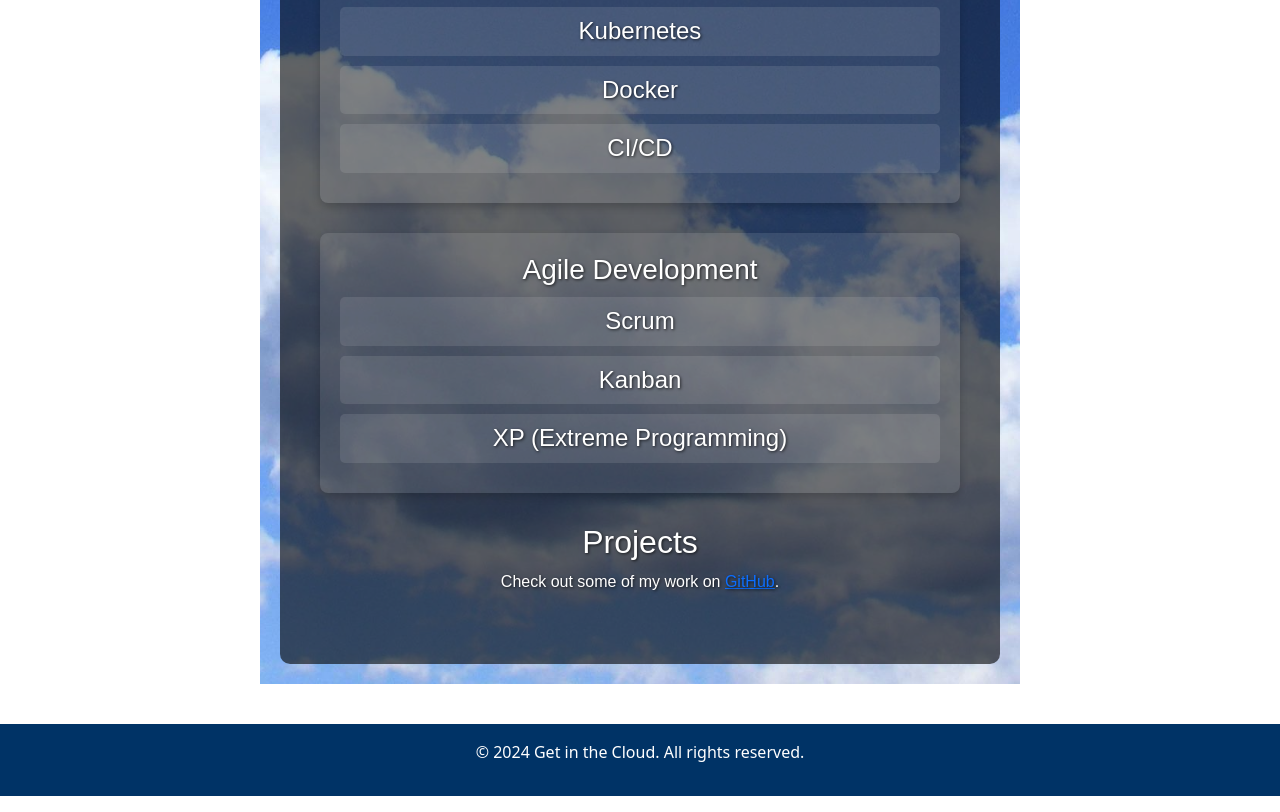
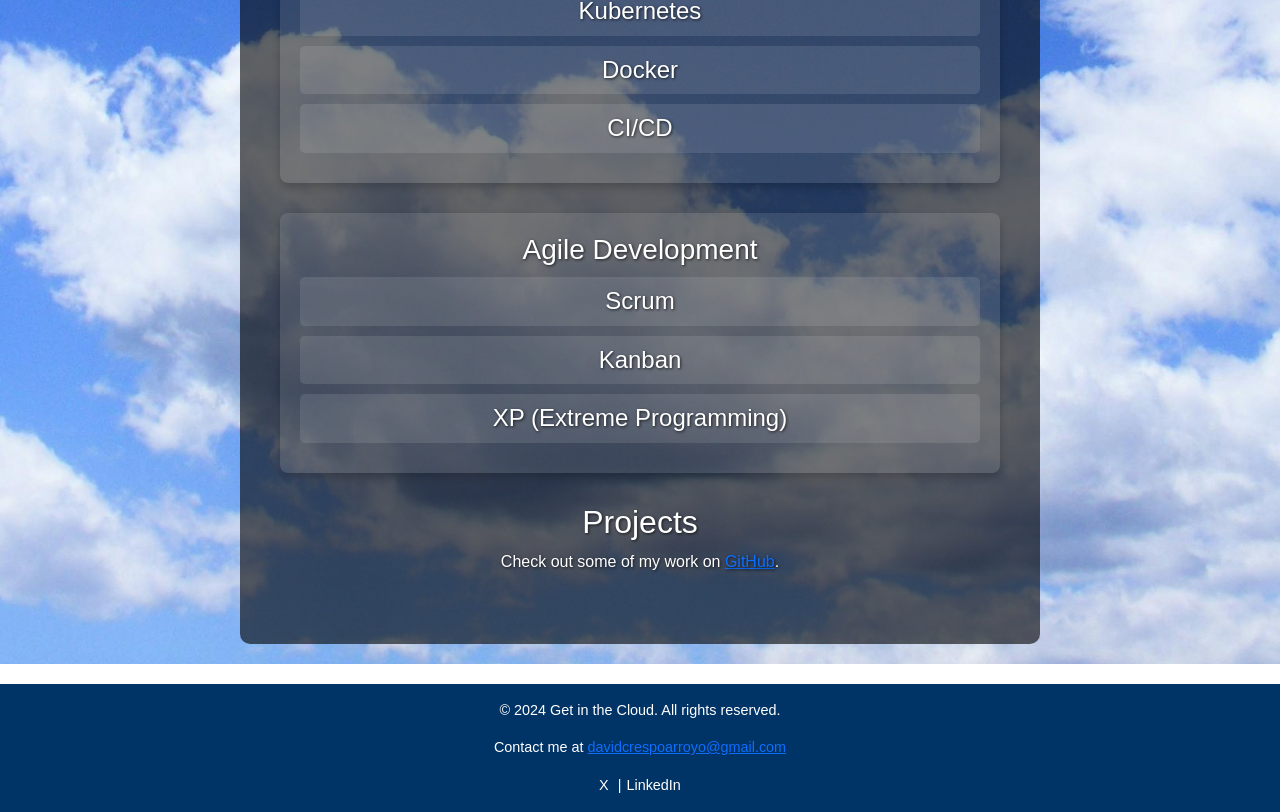
Before and after one commit to iguannago/about-me, a React (Vite) app: page / in a window 1280 px wide. Shown: the part 1290-2102 px from the top of the page. Built offline with nearby package versions, Linux system fonts and the light colour scheme.

Commit message:
update footer with contact details

```diff
--- a/index.html
+++ b/index.html
@@ -15,8 +15,7 @@
       color: #333;
     }
 
-    header,
-    footer {
+    header {
       background-color: #003366;
       color: white;
       text-align: center;
@@ -40,10 +39,6 @@
 
   <div id="root"></div>
 
-  <footer>
-    <p>&copy; 2024 Get in the Cloud. All rights reserved.</p>
-  </footer>
-
   <script type="module" src="/src/main.tsx"></script>
 </body>
 
--- a/src/App.css
+++ b/src/App.css
@@ -1,9 +1,7 @@
 .app-container {
   font-family: Arial, sans-serif;
   text-align: center;
-  max-width: 800px;
   margin: 0 auto;
-  padding: 20px;
 }
 
 .header {
@@ -15,17 +13,3 @@
 .main-content {
   margin: 20px 0;
 }
-
-.footer {
-  background-color: #003366;
-  color: white;
-  margin-top: 20px;
-  padding: 1rem 0;
-  font-size: 0.9em;
-}
-
-.brand-icon {
-  width: 40px;
-  height: 40px;
-  vertical-align: middle;
-}
--- a/src/App.tsx
+++ b/src/App.tsx
@@ -1,11 +1,13 @@
 import React from 'react';
 import MainContent from './components/MainContent';
 import './App.css';
+import Footer from './components/Footer';
 
 const App: React.FC = () => {
   return (
     <div className='app-container'>
       <MainContent />
+      <Footer />
     </div>
   );
 };
--- /dev/null
+++ b/src/components/Footer.css
@@ -0,0 +1,26 @@
+.footer {
+  background-color: #003366;
+  color: white;
+  text-align: center;
+  padding: 1rem 0;
+  font-size: 0.9em;
+  position: relative;
+  left: 0;
+  bottom: 0;
+  width: 100vw;
+}
+
+.footer .social-links {
+  margin-top: 10px;
+}
+
+.footer .social-links a {
+  color: white;
+  margin: 0 5px;
+  text-decoration: none;
+  transition: color 0.3s;
+}
+
+.footer .social-links a:hover {
+  color: #1da1f2;
+}
--- /dev/null
+++ b/src/components/Footer.tsx
@@ -0,0 +1,33 @@
+import React from 'react';
+import './Footer.css';
+
+const Footer: React.FC = () => {
+  return (
+    <footer className='footer'>
+      <p>&copy; 2024 Get in the Cloud. All rights reserved.</p>
+      <p>
+        Contact me at{' '}
+        <a href='mailto:davidcrespoarroyo@gmail.com'>davidcrespoarroyo@gmail.com</a>
+      </p>
+      <div className='social-links'>
+        <a
+          href='https://x.com/IguannaGo'
+          target='_blank'
+          rel='noopener noreferrer'
+        >
+          X
+        </a>{' '}
+        |
+        <a
+          href='https://www.linkedin.com/in/davidcrespoarroyo/'
+          target='_blank'
+          rel='noopener noreferrer'
+        >
+          LinkedIn
+        </a>
+      </div>
+    </footer>
+  );
+};
+
+export default Footer;
```
